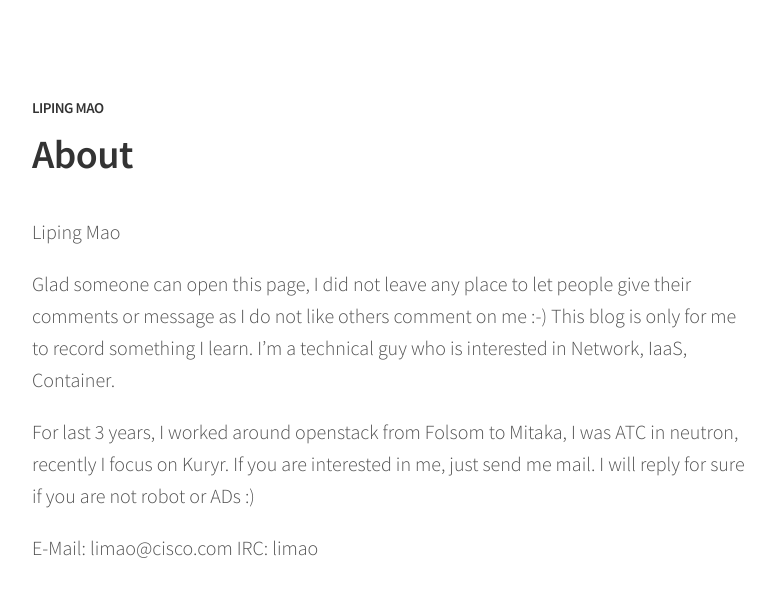
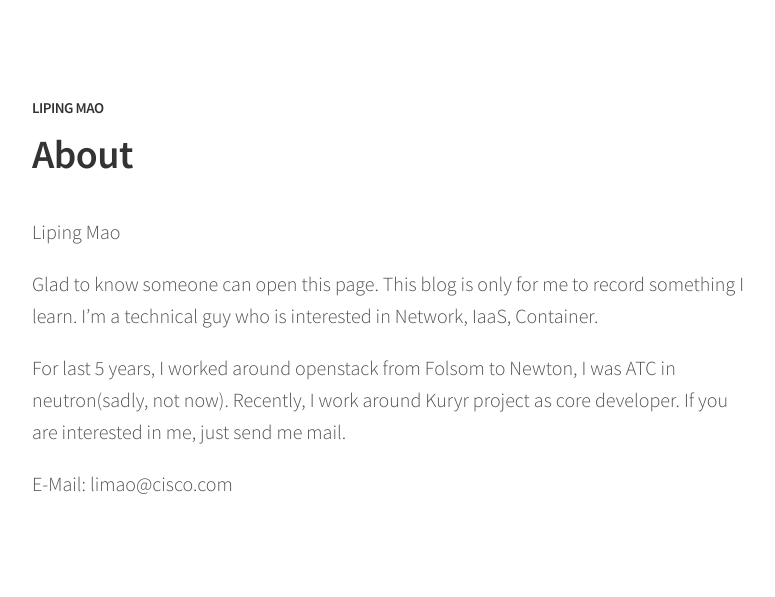
Before and after one commit to LipingMao/LipingMao.github.io, a Jekyll site: the page built from about.md, in a window 1280 px wide. Shown: the top 597 px of the page, without its empty margins (248-1023 px from the left). Built offline with Jekyll 4.4.1, drawn with Linux system fonts in a browser that asks for light colours.

Commit message:
Update about and Openstack Network Performance. V0.02

```diff
--- a/about.md
+++ b/about.md
@@ -4,11 +4,9 @@ title: About
 
 Liping Mao
 
-Glad someone can open this page, I did not leave any place to let people give their comments or message as I do not like others comment on me :-)
-This blog is only for me to record something I learn. I'm a technical guy who is interested in Network, IaaS, Container.
+Glad to know someone can open this page. This blog is only for me to record something I learn. I'm a technical guy who is interested in Network, IaaS, Container.
 
-For last 3 years, I worked around openstack from Folsom to Mitaka, I was ATC in neutron, recently I focus on Kuryr.
-If you are interested in me, just send me mail. I will reply for sure if you are not robot or ADs :)
+For last 5 years, I worked around openstack from Folsom to Newton, I was ATC in neutron(sadly, not now). Recently, I work around Kuryr project as core developer.
+If you are interested in me, just send me mail.
 
 E-Mail: limao@cisco.com
-IRC: limao
```
Also changed, not shown: _posts/2017-07-06-Openstack_Network_Performance.md (+1 -1 lines).
